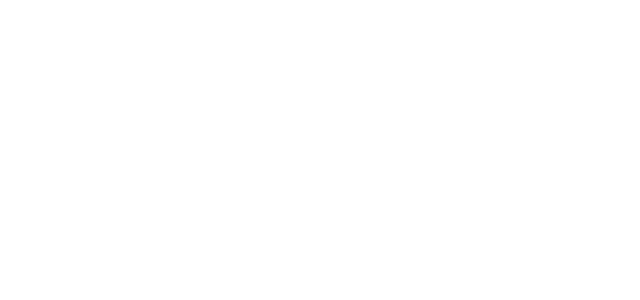
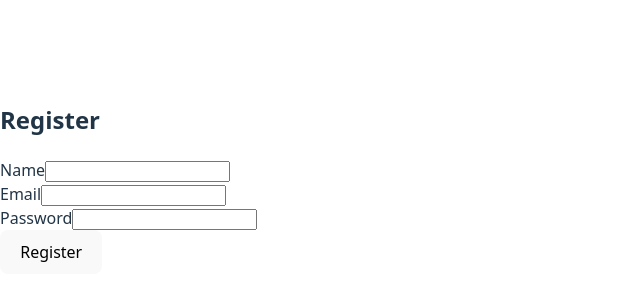
Before and after one commit to Prathik-007/sweet-shop-frontend, a React (Vite) app: page /register in a window 1280 px wide. Before the commit this address had no page. Shown: the part 222-522 px from the top of the page, without its empty margins (0-640 px from the left). Built offline with nearby package versions, Linux system fonts and the light colour scheme.

Commit message:
TDD(Green): Create RegisterPage component and add to router
Created the basic RegisterPage component with form
fields and added it to the App.jsx router.

```diff
--- a/src/App.jsx
+++ b/src/App.jsx
@@ -1,15 +1,14 @@
 import { BrowserRouter, Routes, Route } from 'react-router-dom';
 import LoginPage from './pages/LoginPage';
+import RegisterPage from './pages/RegisterPage';
 
 function App() {
   return (
     <BrowserRouter>
       <Routes>
-        {/* We'll set the login page as the home page for now */}
         <Route path="/" element={<LoginPage />} />
-        {/* We'll add other routes here later, like:
-        <Route path="/register" element={<RegisterPage />} />
-        <Route path="/dashboard" element={<DashboardPage />} />
+        <Route path="/register" element={<RegisterPage />} /> {/* <-- ADD THIS LINE */}
+        {/* <Route path="/dashboard" element={<DashboardPage />} />
         */}
       </Routes>
     </BrowserRouter>
--- /dev/null
+++ b/src/pages/RegisterPage.jsx
@@ -0,0 +1,26 @@
+import React from 'react';
+
+function RegisterPage() {
+  return (
+    <div>
+      <h2>Register</h2>
+      <form>
+        <div>
+          <label htmlFor="name">Name</label>
+          <input type="text" id="name" />
+        </div>
+        <div>
+          <label htmlFor="email">Email</label>
+          <input type="email" id="email" />
+        </div>
+        <div>
+          <label htmlFor="password">Password</label>
+          <input type="password" id="password" />
+        </div>
+        <button type="submit">Register</button>
+      </form>
+    </div>
+  );
+}
+
+export default RegisterPage;
```
